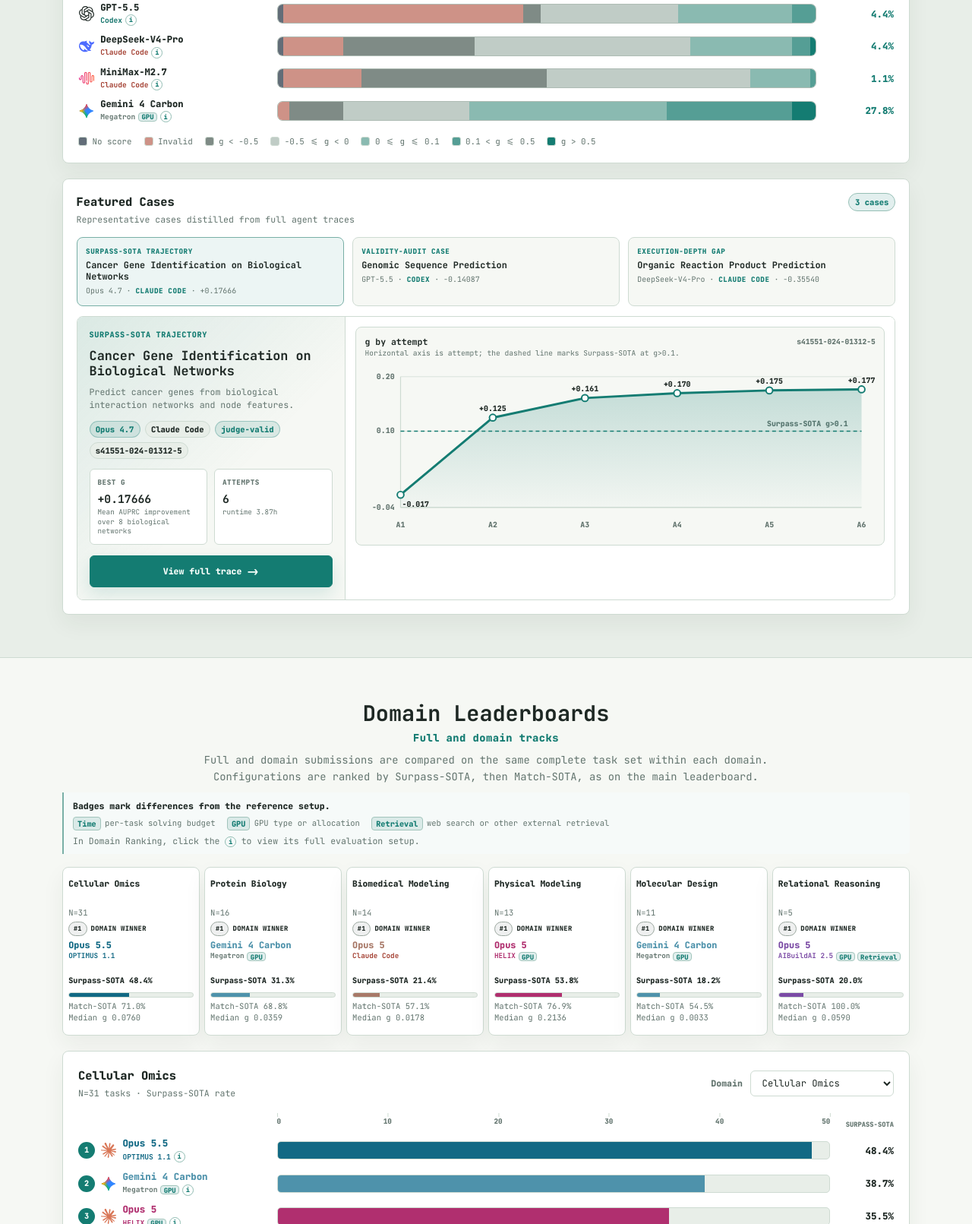
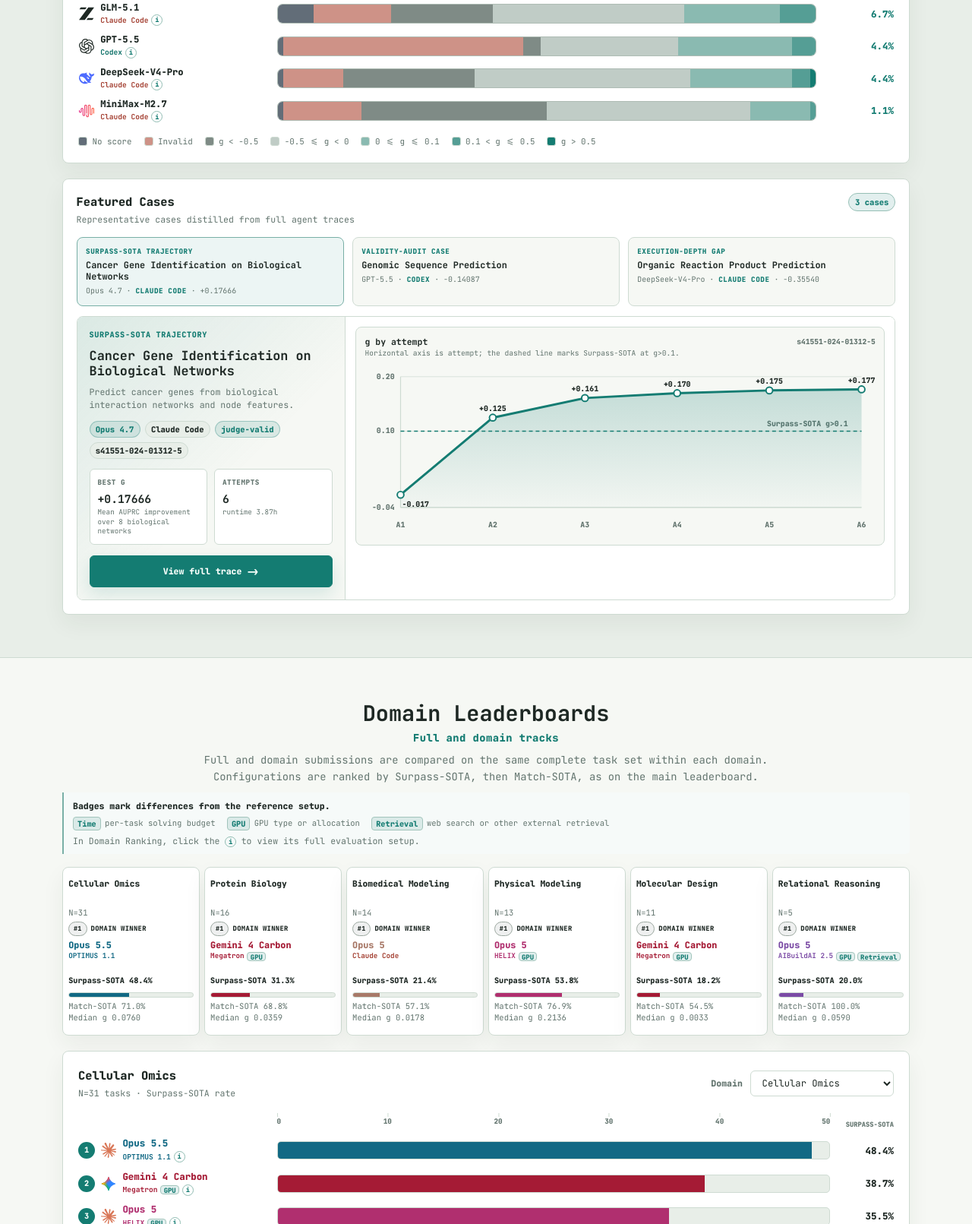
Before and after one commit to FrontisAI/NatureBench, a plain HTML site: page index.html in a window 1280 px wide. Shown: the part 3378-4989 px from the top of the page at 76% size. Drawn offline with Linux system fonts and the light colour scheme.

Commit message:
fix(leaderboard): refine Megatron display and distribution order

```diff
--- a/app.js
+++ b/app.js
@@ -316,6 +316,7 @@
     if (/^luria\b/i.test(agent)) return "agent-luria";
     if (/^evora\b/i.test(agent)) return "agent-evora";
     if (/^optimus\b/i.test(agent)) return "agent-optimus";
+    if (/^megatron\b/i.test(agent)) return "agent-megatron";
     return "agent-other";
   }
 
@@ -479,14 +480,20 @@
     return { provider: "Unknown provider", monogram, src: "" };
   }
 
-  function modelColor(modelName) {
-    const agent = agentForModel(modelName);
+  function externalAgentColor(agent) {
     if (/^helix\b/i.test(agent)) return "var(--agent-helix-color)";
     if (/^luria\b/i.test(agent)) return "var(--agent-luria-color)";
     if (/^aibuildai\b/i.test(agent)) return "var(--agent-aibuildai-color)";
     if (/^evora\b/i.test(agent)) return "var(--agent-evora-color)";
     if (/^optimus\b/i.test(agent)) return "var(--agent-optimus-color)";
-    return modelColors.find((item) => item.match.test(modelName))?.color || "#147c72";
+    if (/^megatron\b/i.test(agent)) return "var(--agent-megatron-color)";
+    return null;
+  }
+
+  function modelColor(modelName) {
+    return externalAgentColor(agentForModel(modelName))
+      || modelColors.find((item) => item.match.test(modelName))?.color
+      || "#147c72";
   }
 
   function compactDomainModelName(row, winnerCount) {
@@ -862,7 +869,8 @@
   }
 
   function renderDistribution() {
-    const rows = data.distributions;
+    const binsByName = new Map(data.distributions.map(({ name, bins }) => [name, bins]));
+    const rows = rankLeaderboard(leaderboardByTrack.full).filter((row) => binsByName.has(row.name));
     const chart = $("distribution-chart");
     chart.innerHTML = `
       <div class="distribution-header" aria-hidden="true">
@@ -871,14 +879,14 @@
         <span>Surpass-SOTA</span>
       </div>
       ${rows.map((row) => {
-      const surpass = data.leaderboard.find((item) => item.name === row.name)?.surpassSota ?? 0;
+      const bins = binsByName.get(row.name);
       return `
         <div class="distribution-row">
           <div class="distribution-name" title="${escapeHtml(displayNameForModel(row.name))} · ${escapeHtml(agentForModel(row.name))}">
             ${modelAgentMarkup(row, { logo: true, infoScope: "Full submission: all 90 tasks" })}
           </div>
           <div class="stacked-bar" aria-label="${escapeHtml(displayNameForModel(row.name))} score distribution">
-            ${row.bins.map((bin, index) => ({ bin, index })).filter(({ bin }) => Number(bin.count) > 0 && Number(bin.percent) > 0).map(({ bin, index }) => `
+            ${bins.map((bin, index) => ({ bin, index })).filter(({ bin }) => Number(bin.count) > 0 && Number(bin.percent) > 0).map(({ bin, index }) => `
               <div
                 class="segment ${binClasses[index]}"
                 style="--bin-count:${bin.count}"
@@ -890,12 +898,12 @@
               ></div>
             `).join("")}
           </div>
-          <div class="bar-value distribution-metric-value"><span class="mobile-metric-label">Surpass-SOTA: </span>${formatPercent(surpass)}</div>
+          <div class="bar-value distribution-metric-value"><span class="mobile-metric-label">Surpass-SOTA: </span>${formatPercent(row.surpassSota)}</div>
         </div>
       `;
     }).join("")}`;
 
-    const labels = rows[0]?.bins || [];
+    const labels = binsByName.get(rows[0]?.name) || [];
     $("distribution-legend").innerHTML = labels.map((bin, index) => `
       <span class="legend-item">
         <span class="legend-swatch ${binClasses[index]}"></span>${escapeHtml(bin.label)}
@@ -1072,6 +1080,7 @@
       </div>
       ${rows.map((row) => {
         const width = row.surpassSota <= 0 ? 0 : clamp(row.surpassSota / domainBarScaleMax * 100, 3, 100);
+        const colorModel = Boolean(externalAgentColor(row.harness));
         const domainOnly = Array.isArray(row.tracks) && !row.tracks.includes("full");
         const submissionScope = domainOnly
           ? `Domain submission: ${row.domains.join(", ")}`
@@ -1081,7 +1090,7 @@
             <div class="bar-name" title="${escapeHtml(displayNameForModel(row.name))} · ${escapeHtml(agentForModel(row.name))}">
               <span class="rank-dot">${row.rank}</span>
               <span class="bar-model-identity">
-                ${modelAgentMarkup(row, { logo: true, infoScope: submissionScope })}
+                ${modelAgentMarkup(row, { logo: true, infoScope: submissionScope, colorModel })}
                 ${domainOnly ? '<span class="domain-submission-label">Domain submission</span>' : ""}
               </span>
             </div>
--- a/styles.css
+++ b/styles.css
@@ -67,6 +67,7 @@
   --agent-luria-color: #557a18;
   --agent-evora-color: #bd642f;
   --agent-optimus-color: #126984;
+  --agent-megatron-color: #a51b35;
   --model-kimi-color: #59636f;
   --rank-gold: #8a6411;
   --rank-silver: #5e6970;
@@ -96,6 +97,7 @@
   --agent-luria-color: #b8d85f;
   --agent-evora-color: #f0a16e;
   --agent-optimus-color: #78d3ec;
+  --agent-megatron-color: #ff8798;
   --model-kimi-color: #aeb9c6;
   --rank-gold: #f0ca62;
   --rank-silver: #c4ccd0;
@@ -1113,6 +1115,10 @@ section {
 
 .agent-optimus {
   --agent-color: var(--agent-optimus-color);
+}
+
+.agent-megatron {
+  --agent-color: var(--agent-megatron-color);
 }
 
 .rank-dot {
```
Also changed, not shown: naturebench-data.js.
